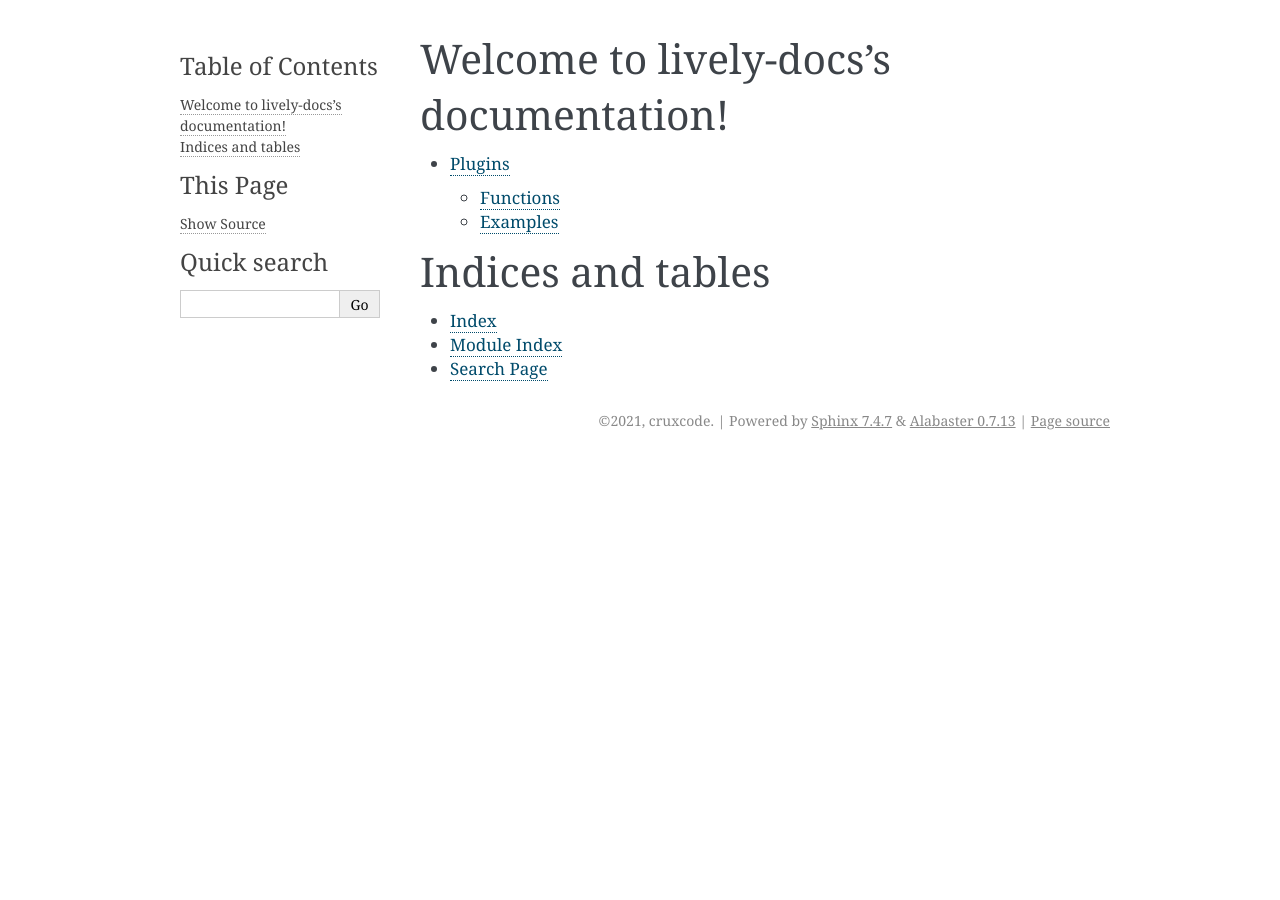
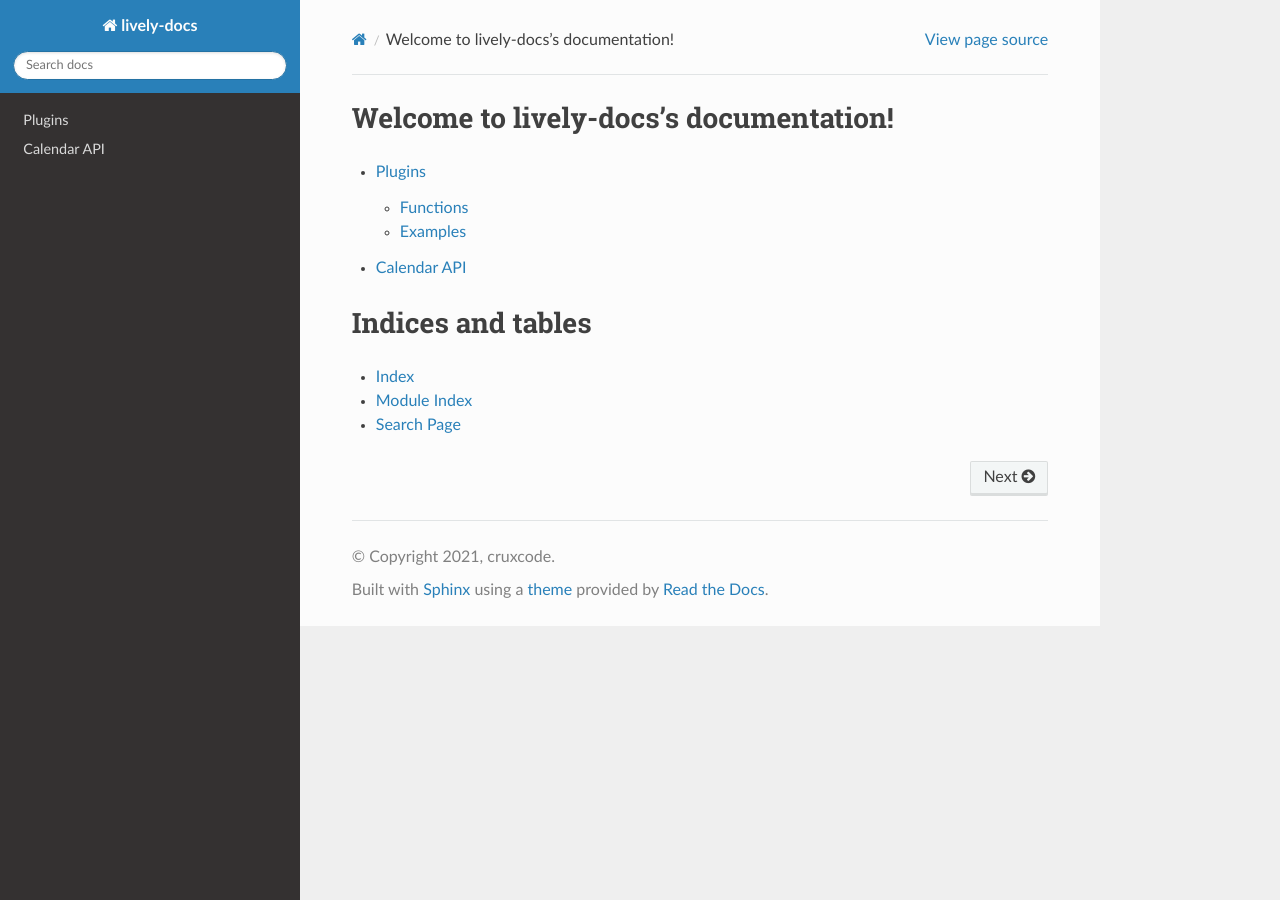
Before and after one commit to quafflesdev/lively-docs, a Sphinx documentation site: the page built from source/index.rst, in a window 1280 px wide. Built offline with Sphinx 7.4.7 and the Read the Docs theme 2.0.0, drawn with Linux system fonts in a browser that asks for light colours; some of the changed lines change nothing that is shown.

Commit message:
added calendar endpoints

```diff
--- a/source/conf.py
+++ b/source/conf.py
@@ -13,7 +13,7 @@
 # import os
 # import sys
 # sys.path.insert(0, os.path.abspath('.'))
-
+import sphinx_rtd_theme
 
 # -- Project information -----------------------------------------------------
 
@@ -28,6 +28,8 @@
 # extensions coming with Sphinx (named 'sphinx.ext.*') or your custom
 # ones.
 extensions = [
+    'sphinx.ext.autodoc',
+    'sphinxcontrib.httpdomain'
 ]
 
 # Add any paths that contain templates here, relative to this directory.
@@ -44,7 +46,9 @@
 # The theme to use for HTML and HTML Help pages.  See the documentation for
 # a list of builtin themes.
 #
-html_theme = 'alabaster'
+pygments_stype = 'sphinx'
+html_theme = 'sphinx_rtd_theme'
+html_theme_path = [sphinx_rtd_theme.get_html_theme_path()]
 
 # Add any paths that contain custom static files (such as style sheets) here,
 # relative to this directory. They are copied after the builtin static files,
--- a/source/index.rst
+++ b/source/index.rst
@@ -5,6 +5,7 @@
    :maxdepth: 2
 
    plugin
+   rest
 
 
 Indices and tables
--- /dev/null
+++ b/source/rest.rst
@@ -0,0 +1,266 @@
+Calendar API
+============
+
+.. http:post:: /lively-calendar
+    :noindex:
+
+Creates a lively calendar workspace
+
+Request Body:
+
+.. sourcecode:: json
+
+    {
+        "token": "eyJhbGciOiJIUzI1NiIsInR5cCI6IkpXVCJ9.eyJuYW1lIjoiU2h5YW0gU3dhcm9vcCIsInVzZXJJRCI6IjYwODI5ZmYwMTU3ODI4N2I0ZTY2OGI4NyIsImlhdCI6MTYyMTQwMTgzMH0.EzUGoj3GLIqmkMJ7iErntk4Zbk6vdwTOvUJdUmxb9Q4",
+        "name": "course w4118",
+        "description": "operating systems class spring 2021"
+    }
+
+Sample Response
+
+.. sourcecode:: json
+
+    {
+        "success": true,
+        "resp": {
+            "body": {
+                "_index": "calendars",
+                "_type": "_doc",
+                "_id": "MDxynHkBXyLJnEnV0Ee6",
+                "_version": 1,
+                "result": "created",
+                "_shards": {
+                    "total": 2,
+                    "successful": 1,
+                    "failed": 0
+                },
+                "_seq_no": 9,
+                "_primary_term": 1
+            },
+            "statusCode": 201,
+            "headers": {
+                "location": "/calendars/_doc/MDxynHkBXyLJnEnV0Ee6",
+                "content-type": "application/json; charset=UTF-8",
+                "content-length": "176"
+            },
+            "meta": {
+                "context": null,
+                "request": {
+                    "params": {
+                        "method": "POST",
+                        "path": "/calendars/_doc",
+                        "body": "{\"name\":\"course w4118\",\"description\":\"operating systems class spring 2021\",\"organizerID\":\"60829ff01578287b4e668b87\",\"organizerName\":\"Shyam Swaroop\"}",
+                        "querystring": "",
+                        "headers": {
+                            "user-agent": "elasticsearch-js/7.12.0 (darwin 19.6.0-x64; Node.js v14.16.1)",
+                            "x-elastic-client-meta": "es=7.12.0,js=14.16.1,t=7.12.0,hc=14.16.1",
+                            "content-type": "application/json",
+                            "content-length": "148"
+                        },
+                        "timeout": 30000
+                    },
+                    "options": {},
+                    "id": 1
+                },
+                "name": "elasticsearch-js",
+                "connection": {
+                    "url": "http://quaffles.com:9200/",
+                    "id": "http://quaffles.com:9200/",
+                    "headers": {},
+                    "deadCount": 0,
+                    "resurrectTimeout": 0,
+                    "_openRequests": 0,
+                    "status": "alive",
+                    "roles": {
+                        "master": true,
+                        "data": true,
+                        "ingest": true,
+                        "ml": false
+                    }
+                },
+                "attempts": 0,
+                "aborted": false
+            }
+        }
+    }
+
+.. http:get:: /lively-calendar?query&from&size
+
+Get all calendars
+
+.. sourcecode:: json
+
+    {
+        "success": true,
+        "resp": {
+            "body": {
+                "took": 0,
+                "timed_out": false,
+                "_shards": {
+                    "total": 1,
+                    "successful": 1,
+                    "skipped": 0,
+                    "failed": 0
+                },
+                "hits": {
+                    "total": {
+                        "value": 2,
+                        "relation": "eq"
+                    },
+                    "max_score": 1,
+                    "hits": [
+                        {
+                            "_index": "calendars",
+                            "_type": "_doc",
+                            "_id": "LzybiXkBXyLJnEnVvUc5",
+                            "_score": 1,
+                            "_source": {
+                                "name": "course w4118",
+                                "description": "operating systems class spring 2021",
+                                "organizerID": "60829ff01578287b4e668b87",
+                                "organizerName": "Shyam Swaroop",
+                                "usersJoined": [
+                                    {
+                                        "name": "Shyam Swaroop",
+                                        "userID": "60a0e49523d6b211f778d2b2"
+                                    }
+                                ]
+                            }
+                        },
+                        {
+                            "_index": "calendars",
+                            "_type": "_doc",
+                            "_id": "MDxynHkBXyLJnEnV0Ee6",
+                            "_score": 1,
+                            "_source": {
+                                "name": "course w4118",
+                                "description": "operating systems class spring 2021",
+                                "organizerID": "60829ff01578287b4e668b87",
+                                "organizerName": "Shyam Swaroop"
+                            }
+                        }
+                    ]
+                }
+            },
+            "statusCode": 200,
+            "headers": {
+                "content-type": "application/json; charset=UTF-8",
+                "content-length": "713"
+            },
+            "meta": {
+                "context": null,
+                "request": {
+                    "params": {
+                        "method": "POST",
+                        "path": "/calendars/_search",
+                        "body": "{\"query\":{\"match_all\":{}}}",
+                        "querystring": "from=0&size=40",
+                        "headers": {
+                            "user-agent": "elasticsearch-js/7.12.0 (darwin 19.6.0-x64; Node.js v14.16.1)",
+                            "x-elastic-client-meta": "es=7.12.0,js=14.16.1,t=7.12.0,hc=14.16.1",
+                            "content-type": "application/json",
+                            "content-length": "26"
+                        },
+                        "timeout": 30000
+                    },
+                    "options": {},
+                    "id": 2
+                },
+                "name": "elasticsearch-js",
+                "connection": {
+                    "url": "http://quaffles.com:9200/",
+                    "id": "http://quaffles.com:9200/",
+                    "headers": {},
+                    "deadCount": 0,
+                    "resurrectTimeout": 0,
+                    "_openRequests": 0,
+                    "status": "alive",
+                    "roles": {
+                        "master": true,
+                        "data": true,
+                        "ingest": true,
+                        "ml": false
+                    }
+                },
+                "attempts": 0,
+                "aborted": false
+            }
+        }
+    }
+
+.. http:get:: /lively-calendar?query=columbia&from&size
+
+    :query string: query -- the search text
+    :query number: from -- result start index
+    :query number: size -- number of results to fetch
+
+Sample Response
+
+.. sourcecode:: json
+
+    {
+        "success": true,
+        "resp": {
+            "body": {
+                "took": 0,
+                "timed_out": false,
+                "_shards": {
+                    "total": 1,
+                    "successful": 1,
+                    "skipped": 0,
+                    "failed": 0
+                },
+                "hits": {
+                    "total": {
+                        "value": 0,
+                        "relation": "eq"
+                    },
+                    "max_score": null,
+                    "hits": []
+                }
+            },
+            "statusCode": 200,
+            "headers": {
+                "content-type": "application/json; charset=UTF-8",
+                "content-length": "160"
+            },
+            "meta": {
+                "context": null,
+                "request": {
+                    "params": {
+                        "method": "POST",
+                        "path": "/calendars/_search",
+                        "body": "{\"query\":{\"query_string\":{\"query\":\"columbia\",\"fields\":[\"name\",\"description\"]}}}",
+                        "querystring": "from=0&size=40",
+                        "headers": {
+                            "user-agent": "elasticsearch-js/7.12.0 (darwin 19.6.0-x64; Node.js v14.16.1)",
+                            "x-elastic-client-meta": "es=7.12.0,js=14.16.1,t=7.12.0,hc=14.16.1",
+                            "content-type": "application/json",
+                            "content-length": "79"
+                        },
+                        "timeout": 30000
+                    },
+                    "options": {},
+                    "id": 3
+                },
+                "name": "elasticsearch-js",
+                "connection": {
+                    "url": "http://quaffles.com:9200/",
+                    "id": "http://quaffles.com:9200/",
+                    "headers": {},
+                    "deadCount": 0,
+                    "resurrectTimeout": 0,
+                    "_openRequests": 0,
+                    "status": "alive",
+                    "roles": {
+                        "master": true,
+                        "data": true,
+                        "ingest": true,
+                        "ml": false
+                    }
+                },
+                "attempts": 0,
+                "aborted": false
+            }
+        }
+    }
```
